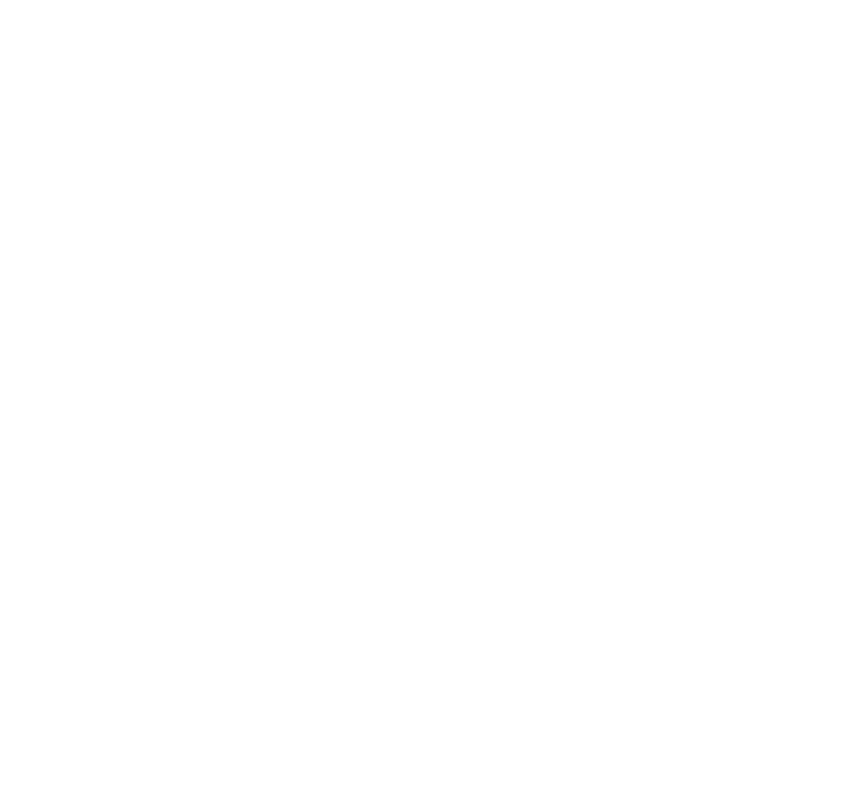
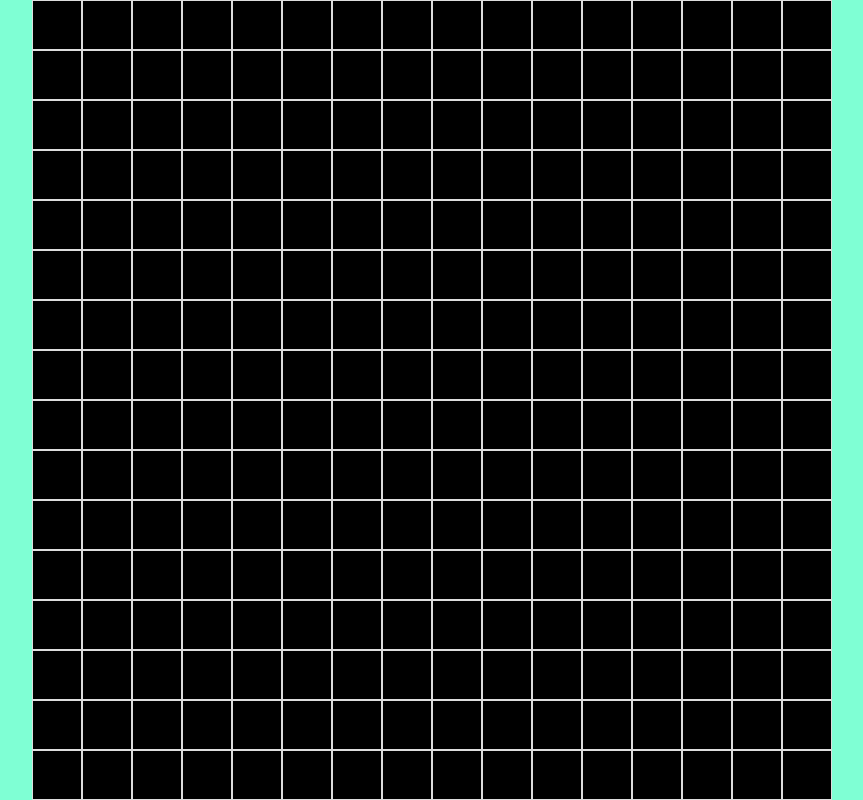
Before and after one commit to rksumme/odin-sketchpad, a plain HTML site: page index.html in a window 1280 px wide. Shown: the whole page, without its empty margins (208-1071 px from the left). Drawn offline with Linux system fonts and the light colour scheme.

Commit message:
Create 16x16 grid of divs

```diff
--- a/index.html
+++ b/index.html
@@ -8,6 +8,7 @@
 </head>
 <body>
     <div id="container"></div>
-    <script href="script.js"></script>
+
+    <script src="script.js"></script>
 </body>
 </html>
--- a/script.js
+++ b/script.js
@@ -0,0 +1,36 @@
+const container = document.querySelector("#container");
+
+function createDivs(num) {
+    for (let i = 0; i < num; i++) {
+        const row = document.createElement('div');
+        row.classList.add('row');
+
+        for (let x = 0; x < num; x++) {
+            const cell = document.createElement('div');
+            cell.classList.add('grid-cell');
+
+            row.appendChild(cell);
+        }
+
+        container.appendChild(row);
+    }
+}
+
+createDivs(16);
+
+// function createDivs(col) {
+//     let e = document.container;
+//     for (let i = 0; i < col; i++) {
+//         let row = document.createElement("div");
+//         row.className = "row";
+//         for (let x = 1; x <= col; x++) {
+//             let cell = document.createElement("div");
+//             cell.className = "square";
+//             cell.innerText = (i * col) + x;
+//             row.appendChild(cell);
+//         }
+//         e.appendChild(row);
+//     }
+// }
+
+// createDivs(16);
--- a/styles.css
+++ b/styles.css
@@ -0,0 +1,39 @@
+* {
+    box-sizing: border-box;
+    margin: 0;
+    padding: 0;
+}
+
+body {
+    display: flex;
+    justify-content: center;
+    align-items: center;
+    margin: 0;
+    background-color: aquamarine;
+}
+
+#container {
+    display: flex;
+    flex-wrap: wrap;
+    padding: 0px;
+    flex-direction: column;
+    height: 100vh;
+    width: 100vh;
+    background-color: #ddd;
+}
+
+.row {
+    display: flex;
+    flex: 1;
+    width: 100%;
+    height: 100%;
+}
+
+.grid-cell {
+    flex: 1;
+    margin: 1;
+    background-color: black;
+    width: 100%;
+    height: 100%;
+    border: 1px solid #ddd;
+}
```
